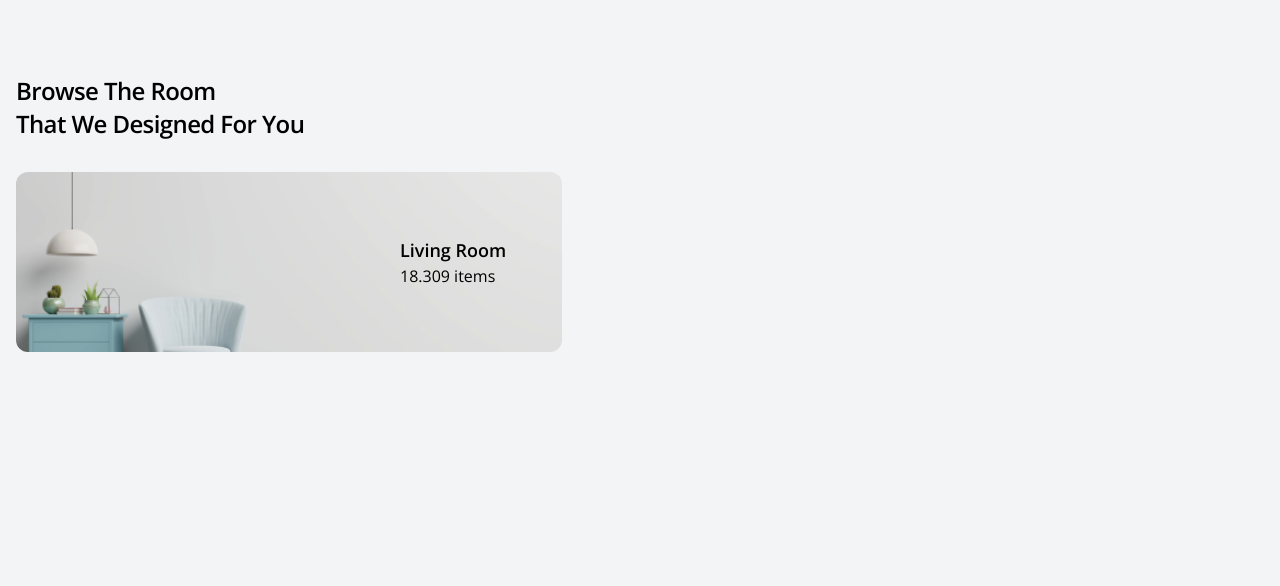
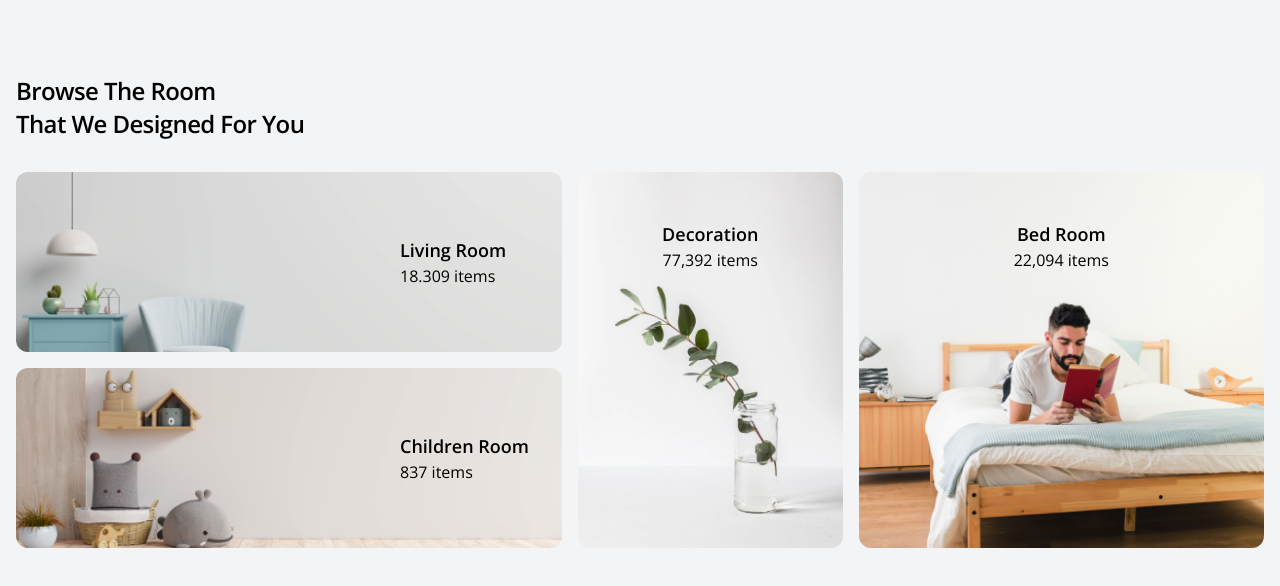
Before and after one commit to nuhptr/luxspace-feho, a website built with Vite: page index.html in a window 1280 px wide. Shown: the part 502-1088 px from the top of the page. Built offline with nearby package versions, Linux system fonts and the light colour scheme.

Commit message:
update clear browse the room and anchor link smooth scroll

```diff
--- a/index.html
+++ b/index.html
@@ -144,12 +144,13 @@
         </h3>
       </div>
       <div class="grid grid-cols-9 grid-rows-2 gap-4">
-        <div class="relative col-span-9 row-span-1 md:col-span-4 card" style="height: 180px;">
-          <div class="card-shadow rounded-xl">
+        <!-- start browse item 1 -->
+        <div class="relative col-span-9 row-span-1 md:col-span-4 card rounded-xl" style="height: 180px;">
+          <div class="card-shadow">
             <img src="/image/image-browse-1.png" alt="image browse 1"
               class="object-cover w-full h-full overflow-hidden overlay rounded-xl" />
           </div>
-          <div class="top-0 bottom-0 left-0 flex flex-col justify-center pl-48 overlay md:pl-96">
+          <div class="top-0 bottom-0 left-0 flex flex-col justify-center pl-40 overlay md:pl-96">
             <h5 class="text-lg font-semibold">Living Room</h5>
             <span class="">18.309 items</span>
           </div>
@@ -157,6 +158,54 @@
             <!-- Fake Children -->
           </a>
         </div>
+        <!-- end browse item 1 -->
+        <!-- start browse item 2 -->
+        <div class="relative col-span-9 row-span-1 md:col-span-2 md:row-span-2 card rounded-xl">
+          <div class="card-shadow">
+            <img src="/image/image-browse-4.png" alt="image browse 1"
+              class="object-cover w-full h-full overflow-hidden overlay rounded-xl" />
+          </div>
+          <div
+            class="inset-0 flex flex-col justify-center pt-0 pl-40 md:bottom-auto md:items-center md:pl-0 overlay md:pt-12">
+            <h5 class="text-lg font-semibold">Decoration</h5>
+            <span class="">77,392 items</span>
+          </div>
+          <a href="details.html" class="stretched-link">
+            <!-- Fake Children -->
+          </a>
+        </div>
+        <!-- end browse item 2 -->
+        <!-- start browse item 3 -->
+        <div class="relative col-span-9 row-span-1 md:col-span-3 md:row-span-2 card rounded-xl">
+          <div class="card-shadow">
+            <img src="/image/image-browse-3.png" alt="image browse 1"
+              class="object-cover w-full h-full overflow-hidden overlay rounded-xl" />
+          </div>
+          <div
+            class="inset-0 flex flex-col justify-center pt-0 pl-40 md:bottom-auto md:items-center md:pl-0 overlay md:pt-12">
+            <h5 class="text-lg font-semibold">Bed Room</h5>
+            <span class="">22,094 items</span>
+          </div>
+          <a href="details.html" class="stretched-link">
+            <!-- Fake Children -->
+          </a>
+        </div>
+        <!-- end browse item 3-->
+        <!-- start browse item 4 -->
+        <div class="relative col-span-9 row-span-1 md:col-span-4 card rounded-xl" style="height: 180px;">
+          <div class="card-shadow">
+            <img src="/image/image-browse-2.png" alt="image browse 1"
+              class="object-cover w-full h-full overflow-hidden overlay rounded-xl" />
+          </div>
+          <div class="top-0 bottom-0 left-0 flex flex-col justify-center pl-40 overlay md:pl-96">
+            <h5 class="text-lg font-semibold">Children Room</h5>
+            <span class="">837 items</span>
+          </div>
+          <a href="details.html" class="stretched-link">
+            <!-- Fake Children -->
+          </a>
+        </div>
+        <!-- end browse item 4-->
       </div>
     </div>
   </section>
--- /dev/null
+++ b/src/anchor-link-smooth.js
@@ -0,0 +1,11 @@
+const smoothScrollAnchor = document.querySelectorAll('a[href^="#"]')
+
+for (let index = 0; index < smoothScrollAnchor.length; index++) {
+   const el = smoothScrollAnchor[index]
+
+   el.addEventListener("click", function (event) {
+      event.preventDefault()
+      const target = document.querySelector(this.getAttribute("href"))
+      target.scrollIntoView({ behavior: "smooth" })
+   })
+}
--- a/src/main.js
+++ b/src/main.js
@@ -3,3 +3,4 @@ import "./style.css"
 // import viteLogo from "/vite.svg"
 import "./menu-toogler"
 import "./modal"
+import "./anchor-link-smooth"
--- a/src/style.css
+++ b/src/style.css
@@ -45,6 +45,16 @@ body {
             background-size: 37.5%;
         }
     }
+
+    .card {
+        &:hover {
+            @apply shadow-lg;
+        }
+
+        & .card-shadow {
+            @apply transition duration-300 shadow-none h-full;
+        }
+    }
 }
 
 @media (min-width: theme("screens.md")) {
@@ -60,3 +70,14 @@ body {
         }
     }
 }
+
+@layer utilities {
+    .stretched-link {
+        @apply absolute inset-0 z-10 cursor-pointer;
+    }
+
+    .grid {
+        grid-auto-flow: dense;
+        grid-auto-rows: minmax(180px, auto);
+    }
+}
```
